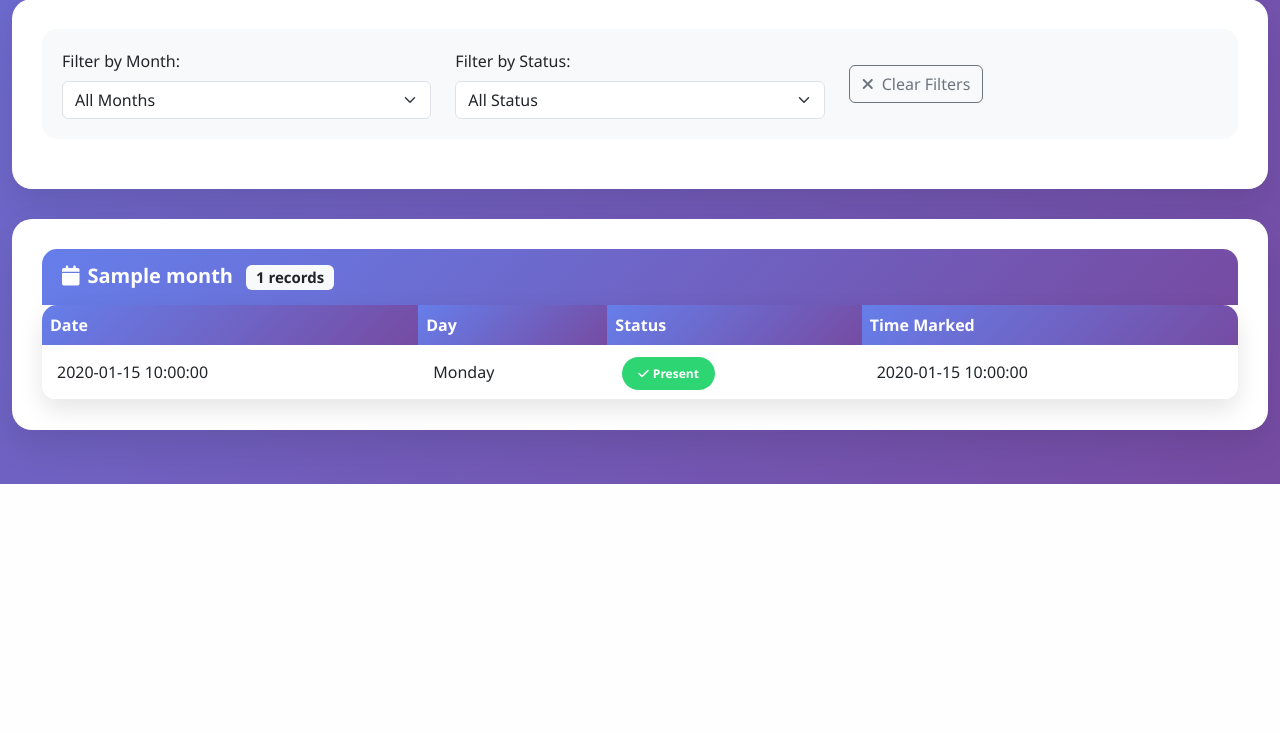
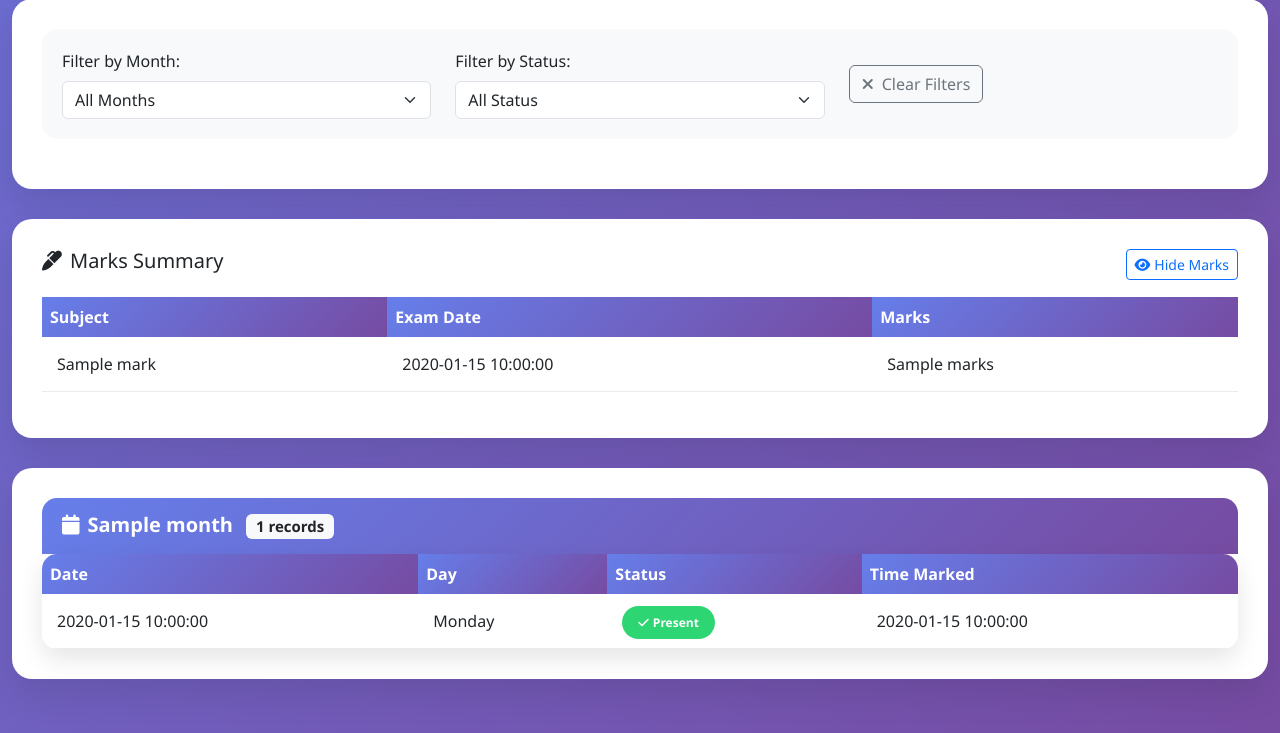
Before and after one commit to 98iam/ATTENDENCE, a Flask app: template app/templates/student_detail.html in a window 1280 px wide. Shown: the part 1152-1885 px from the top of the page. Before the commit the page ends 1636 px from the top, so only its background shows below. Run offline with Flask 3, Linux system fonts and the light colour scheme; the template is opened without the code that fills it: most values are stand-ins (such as "Sample title", 1, 10 or a date in 2020); some libraries are stand-ins or nearby versions.

Commit message:
feat: Display student marks on detail page with history toggle
- Modified student_detail route to fetch and pass marks.
- Updated student_detail.html to display marks in a table.
- Added a button to toggle the visibility of the marks summary section.

```diff
--- a/app/templates/student_detail.html
+++ b/app/templates/student_detail.html
@@ -271,6 +271,48 @@
             </div>
         </div>
 
+        <!-- Marks Summary -->
+        <div class="detail-card">
+            <div class="d-flex justify-content-between align-items-center">
+                <h5><i class="fas fa-marker me-2"></i>Marks Summary</h5>
+                {% if student_marks %}
+                    <button class="btn btn-outline-primary btn-sm" id="toggleMarksHistoryBtn">
+                        <i class="fas fa-eye me-1"></i>Hide Marks
+                    </button>
+                {% endif %}
+            </div>
+
+            <div id="marksHistorySection" class="mt-3">
+                {% if student_marks %}
+                    <div class="table-responsive">
+                        <table class="table table-hover">
+                            <thead>
+                                <tr>
+                                    <th>Subject</th>
+                                    <th>Exam Date</th>
+                                    <th>Marks</th>
+                                </tr>
+                            </thead>
+                            <tbody>
+                                {% for mark in student_marks %}
+                                <tr>
+                                    <td>{{ mark.subject }}</td>
+                                    <td>{{ mark.exam_date if mark.exam_date else 'N/A' }}</td>
+                                    <td>{{ mark.marks if mark.marks is not none else 'N/A' }}</td>
+                                </tr>
+                                {% endfor %}
+                            </tbody>
+                        </table>
+                    </div>
+                {% else %}
+                    <p class="text-muted">No marks recorded for this student yet.</p>
+                    <a href="{{ url_for('marks_entry') }}" class="btn btn-sm btn-outline-success">
+                        <i class="fas fa-plus me-2"></i>Add Marks
+                    </a>
+                {% endif %}
+            </div>
+        </div>
+
         <!-- Attendance Records by Month -->
         {% for month, records in monthly_records.items() %}
         <div class="detail-card month-section" data-month="{{ month }}">
@@ -451,6 +493,21 @@
             link.click();
             URL.revokeObjectURL(url);
         }
+
+        // Toggle Marks History
+        const toggleMarksHistoryBtn = document.getElementById('toggleMarksHistoryBtn');
+        const marksHistorySection = document.getElementById('marksHistorySection');
+
+        if (toggleMarksHistoryBtn && marksHistorySection) {
+            toggleMarksHistoryBtn.addEventListener('click', function() {
+                const isHidden = marksHistorySection.classList.toggle('d-none');
+                if (isHidden) {
+                    toggleMarksHistoryBtn.innerHTML = '<i class="fas fa-eye-slash me-1"></i>Show Marks';
+                } else {
+                    toggleMarksHistoryBtn.innerHTML = '<i class="fas fa-eye me-1"></i>Hide Marks';
+                }
+            });
+        }
     </script>
 </body>
 </html>
```
Also changed, not shown: app/routes.py (+6 -1 lines).
